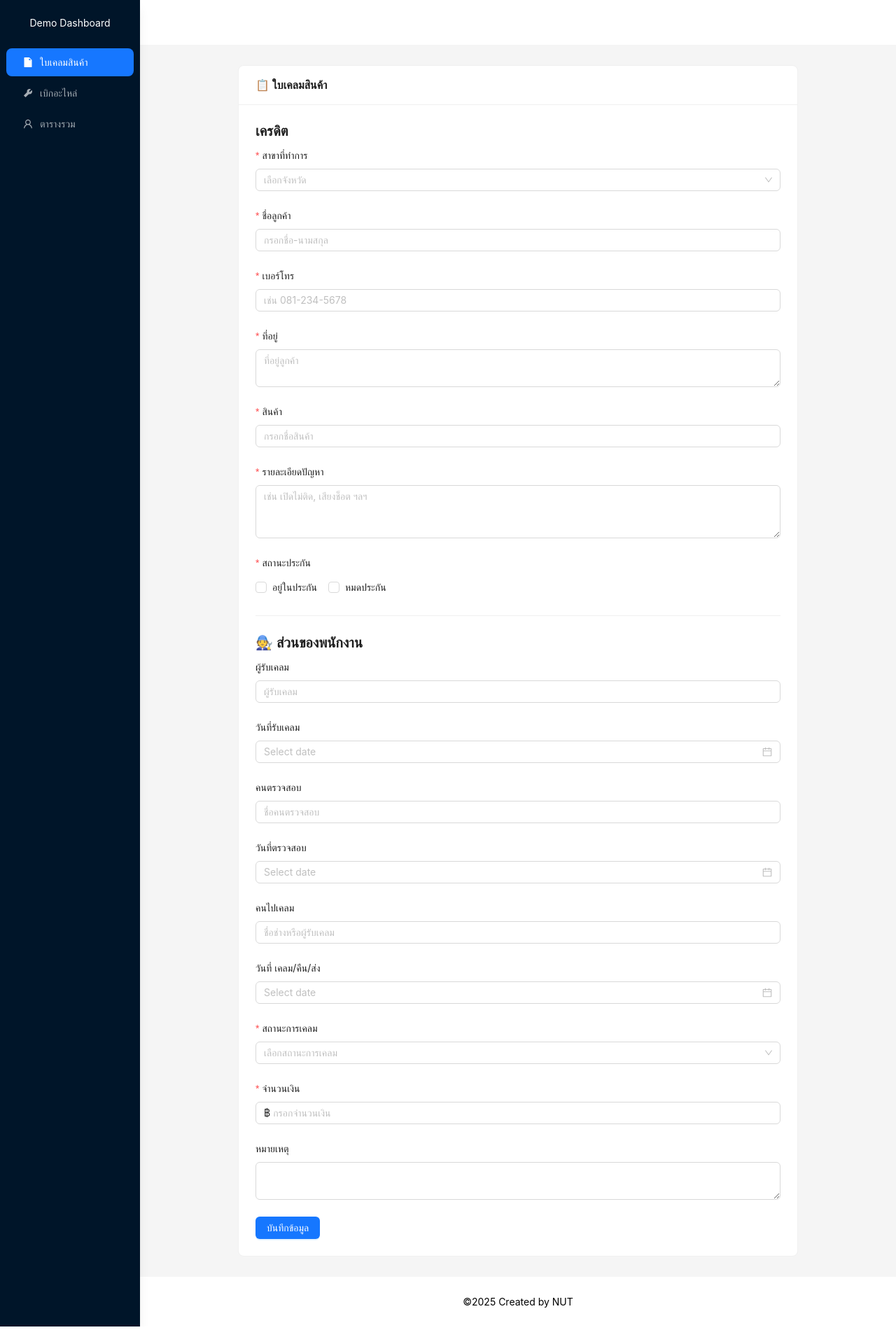
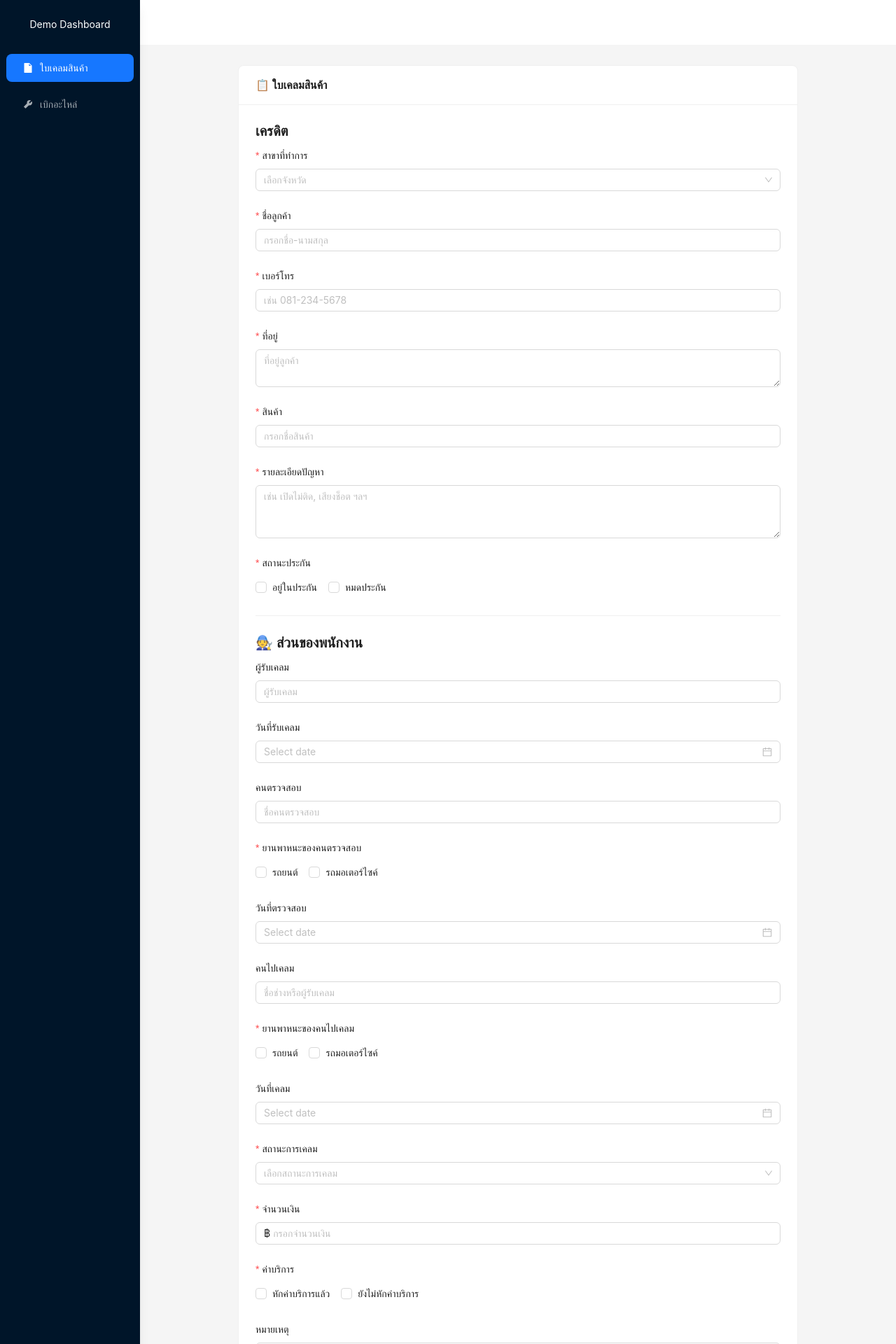
Before and after one commit to TitiphanPong/BumBumProject, a Next.js app: page /dashboard/claimform in a window 1280 px wide. Shown: the top 1920 px of the page at 70% size. Before the commit the page ends 1895 px from the top, so only its background shows below. Built offline with nearby package versions, Linux system fonts and the light colour scheme; no server answers.

Commit message:
2 Menu Update Complete

```diff
--- a/src/app/api/get-claims/route.ts
+++ b/src/app/api/get-claims/route.ts
@@ -2,7 +2,7 @@
 import { NextResponse } from 'next/server';
 
 export async function GET() {
-  const res = await fetch('https://script.google.com/macros/s/AKfycbxwONCRp_3HaD7jY6gmmJnUA9URki5c24d_2-v4KJUpNhmbNsUIEoYZ33-6ciarv4GGRw/exec');
+  const res = await fetch('https://script.google.com/macros/s/AKfycbwzLBKwaHLOKVdEgAyNhdXev9otwQSpxun5GryMYt8UhApsG32qQE9t7qMn8B-2PqJknw/exec');
   const data = await res.json();
   return NextResponse.json(data);
 }
--- a/src/app/api/part-request/route.ts
+++ b/src/app/api/part-request/route.ts
@@ -4,7 +4,7 @@ export async function POST(request: Request) {
   try {
     const body = await request.json();
 
-    const response = await fetch('https://script.google.com/macros/s/AKfycbxwONCRp_3HaD7jY6gmmJnUA9URki5c24d_2-v4KJUpNhmbNsUIEoYZ33-6ciarv4GGRw/exec', {
+    const response = await fetch('https://script.google.com/macros/s/AKfycbwzLBKwaHLOKVdEgAyNhdXev9otwQSpxun5GryMYt8UhApsG32qQE9t7qMn8B-2PqJknw/exec', {
       method: 'POST',
       headers: {
         'Content-Type': 'application/json',
--- a/src/app/api/submit-claim/route.ts
+++ b/src/app/api/submit-claim/route.ts
@@ -4,7 +4,7 @@ export async function POST(request: Request) {
   try {
     const body = await request.json();
 
-    const response = await fetch('https://script.google.com/macros/s/AKfycbxwONCRp_3HaD7jY6gmmJnUA9URki5c24d_2-v4KJUpNhmbNsUIEoYZ33-6ciarv4GGRw/exec', {
+    const response = await fetch('https://script.google.com/macros/s/AKfycbwzLBKwaHLOKVdEgAyNhdXev9otwQSpxun5GryMYt8UhApsG32qQE9t7qMn8B-2PqJknw/exec', {
       method: 'POST',
       headers: {
         'Content-Type': 'application/json',
--- a/src/app/dashboard/components/ClaimForm.tsx
+++ b/src/app/dashboard/components/ClaimForm.tsx
@@ -16,6 +16,9 @@ const ClaimForm = () => {
   const [form] = Form.useForm();
   const [loading, setLoading] = useState(false);
   const [selectedWarranty, setSelectedWarranty] = useState<string[]>([]);
+  const [selectedVehicleClaim, setSelectedVehicleClaim] = useState<string[]>([]);
+  const [selectedVehicleInspector, setSelectedVehicleInspector] = useState<string[]>([]);
+  const [selectedServiceChargeStatus, setSelectedServiceChargeStatus] = useState<string[]>([]);
 
 
 // เชื่อมกับ Google App Script เอาลง Google Sheet
@@ -37,6 +40,9 @@ const ClaimForm = () => {
   message.success('บันทึกข้อมูลเรียบร้อยแล้ว');
   form.resetFields();
   setSelectedWarranty([]);
+  setSelectedVehicleClaim([]);
+  setSelectedVehicleInspector([]);
+  setSelectedServiceChargeStatus([]);
 
   try {
     await fetch('/api/submit-claim', {
@@ -50,14 +56,15 @@ const ClaimForm = () => {
     message.success('บันทึกข้อมูลเรียบร้อยแล้ว');
     form.resetFields();
     setSelectedWarranty([]);
+    setSelectedVehicleClaim([]);
+    setSelectedVehicleInspector([]);
+    setSelectedServiceChargeStatus([]);
   } catch (error) {
     message.error('ส่งข้อมูลผิดพลาด');
   } finally {
     setLoading(false);
   }
   };
-
-
 
   const onWarrantyChange = (checkedValues: any[]) => {
     if (checkedValues.length > 1) {
@@ -66,6 +73,30 @@ const ClaimForm = () => {
     setSelectedWarranty(checkedValues);
     form.setFieldsValue({ warranty: checkedValues });
   };
+
+  const onVehicleClaimChange = (checkedValues: any[]) => {
+    if (checkedValues.length > 1) {
+      checkedValues = [checkedValues[checkedValues.length - 1]];
+    }
+    setSelectedVehicleClaim(checkedValues);
+    form.setFieldsValue({ vehicleClaim: checkedValues });
+  };
+
+  const onVehicleInspectorChange = (checkedValues: any[]) => {
+    if (checkedValues.length > 1) {
+      checkedValues = [checkedValues[checkedValues.length - 1]];
+    }
+    setSelectedVehicleInspector(checkedValues);
+    form.setFieldsValue({ vehicleInspector: checkedValues });
+  };
+
+  const onServiceChargeStatusChange = (checkedValues: any[]) => {
+    if (checkedValues.length > 1) {
+      checkedValues = [checkedValues[checkedValues.length - 1]];
+    }
+    setSelectedServiceChargeStatus(checkedValues);
+    form.setFieldsValue({ serviceChargeStatus: checkedValues });
+  }
 
   return (
     <Card title="📋 ใบเคลมสินค้า" style={{ maxWidth: 800, margin: 'auto' }}>
@@ -130,20 +161,34 @@ const ClaimForm = () => {
         <Form.Item name="inspector" label="คนตรวจสอบ" >
           <Input placeholder="ชื่อคนตรวจสอบ" />
         </Form.Item>
+        <Form.Item name="vehicleInspector" label="ยานพาหนะของคนตรวจสอบ" rules={[{ required: true, message: 'กรุณาเลือกยานพาหนะของคนตรวจสอบ' }]}>
+          <Checkbox.Group value={selectedVehicleInspector} onChange={onVehicleInspectorChange}>
+            <Checkbox value="รถยนต์">รถยนต์</Checkbox>
+            <Checkbox value="รถมอเตอร์ไซค์">รถมอเตอร์ไซค์</Checkbox>
+          </Checkbox.Group>
+        </Form.Item>
         <Form.Item name="inspectionDate" label="วันที่ตรวจสอบ" >
           <DatePicker format="DD/MM/YYYY" style={{ width: '100%' }} />
         </Form.Item>
         <Form.Item name="claimSender" label="คนไปเคลม">
           <Input placeholder="ชื่อช่างหรือผู้รับเคลม" />
         </Form.Item>
-        <Form.Item name="claimDate" label="วันที่ เคลม/คืน/ส่ง" >
+        <Form.Item name="vehicleClaim" label="ยานพาหนะของคนไปเคลม" rules={[{ required: true, message: 'กรุณาเลือกยานพาหนะของคนไปเคลม' }]}>
+          <Checkbox.Group value={selectedVehicleClaim} onChange={onVehicleClaimChange}>
+            <Checkbox value="รถยนต์">รถยนต์</Checkbox>
+            <Checkbox value="รถมอเตอร์ไซค์">รถมอเตอร์ไซค์</Checkbox>
+          </Checkbox.Group>
+        </Form.Item>
+        <Form.Item name="claimDate" label="วันที่เคลม" >
           <DatePicker format="DD/MM/YYYY" style={{ width: '100%' }} />
         </Form.Item>
 
         <Form.Item name="status" label="สถานะการเคลม" rules={[{ required: true, message: 'กรุณาเลือกสถานะการเคลม' }]}>
           <Select placeholder="เลือกสถานะการเคลม" style={{ width: '100%' }}>
-            <Option value="กำลังดำเนินการ">กำลังดำเนินการ</Option>
-            <Option value="เสร็จสิ้น">เสร็จสิ้น</Option>
+            <Option value="ไปเอง">ไปเอง</Option>
+            <Option value="รอเคลม">รอเคลม</Option>
+            <Option value="จบเคลม">จบเคลม</Option>
+            <Option value="ยกเลิกเคลม">ยกเลิกเคลม</Option>
           </Select>
         </Form.Item>
         <Form.Item name="price" label="จำนวนเงิน" rules={[{ required: true, message: 'กรุณากรอกจำนวนเงิน' }]}>
@@ -152,6 +197,14 @@ const ClaimForm = () => {
           prefix="฿"
           type='number' />
         </Form.Item>
+
+        <Form.Item name="serviceChargeStatus" label="ค่าบริการ" rules={[{ required: true, message: 'กรุณาเลือกสถานะค่าบริการ' }]}>
+          <Checkbox.Group value={selectedServiceChargeStatus} onChange={onServiceChargeStatusChange}>
+            <Checkbox value="หักค่าบริการแล้ว">หักค่าบริการแล้ว</Checkbox>
+            <Checkbox value="ยังไม่หักค่าบริการ">ยังไม่หักค่าบริการ</Checkbox>
+          </Checkbox.Group>
+        </Form.Item>
+
         <Form.Item name="note" label="หมายเหตุ">
           <Input.TextArea rows={2} />
         </Form.Item>
--- a/src/app/dashboard/components/Sidebar.tsx
+++ b/src/app/dashboard/components/Sidebar.tsx
@@ -7,35 +7,63 @@ import {
   ToolFilled,
 } from '@ant-design/icons';
 import Link from 'next/link';
-// import '/globals.css';
+import { usePathname } from 'next/navigation';
+import { useState } from 'react';
+import { useEffect } from 'react';
+
 
 const { Sider } = Layout;
 
-const items = [
-  {
-    key: '1',
+export default function Sidebar () {
+  const pathname = usePathname();
+  const [selectedKey, setSelectedKey] = useState<string>('');
+  const [collapsed, setCollapsed] = useState(false);
+
+  useEffect(() => {
+    setSelectedKey(pathname);
+  }, [pathname]);
+
+  const items = [
+    {
+    key: '/dashboard/claimform',
     icon: <FileFilled />,
     label: <Link href="/dashboard/claimform">ใบเคลมสินค้า</Link>,
   },
   {
-    key: '2',
+    key: '/dashboard/sparepartform',
     icon: <ToolFilled />,
     label: <Link href="/dashboard/sparepartform">เบิกอะไหล่</Link>,
   },
-  {
-    key: '3',
-    icon: <UserOutlined />,
-    label: <Link href="/dashboard/tableAll">ตารางรวม</Link>,
-  },
 ];
 
-export default function Sidebar() {
   return (
-    <Sider collapsedWidth="0" breakpoint="lg" className="bg-white shadow-lg" style={{ background: '#001529' , padding: '0 5px'}}>
-      <div className="logo" style={{ color: 'white', textAlign: 'center', padding: '22px' }}>
-        Demo Dashboard
-      </div>
-      <Menu theme="dark" mode="inline" defaultSelectedKeys={['1']} items={items} />
+
+<Sider
+      onCollapse={(value) => setCollapsed(value)}
+      breakpoint="md" // ยุบอัตโนมัติเมื่อหน้าจอ < 768px
+      collapsedWidth={80} // แสดงเป็น icon อย่างเดียว
+      className="shadow-lg"
+      style={{ background: '#001529', padding: '0 5px', minHeight: '100vh' }}
+    >
+      {!collapsed && (
+        <div style={{ color: 'white', textAlign: 'center', padding: '24px' }}>
+          Demo Dashboard
+        </div>
+      )}
+      <Menu
+        theme="dark"
+        mode="inline"
+        selectedKeys={[selectedKey]}
+        items={items}
+        style={{
+          display : 'flex',
+          flexDirection : 'column',
+          justifyContent : 'flex-start',
+          gap: collapsed ? 12 : 4,
+          marginTop: collapsed ? 80 : 0,
+        }}
+      />
     </Sider>
+
   );
 }
--- a/src/app/dashboard/sparepartform/page.tsx
+++ b/src/app/dashboard/sparepartform/page.tsx
@@ -1,10 +1,10 @@
 import React from 'react';
-import SparePartForm from '../components/SparePartForm';
+import TableAllPage from '../tableAll/page';
 
-export default function ClaimFormPage() {
+export default function SparePartForm_Edit() {
   return (
-  <div>
-        <SparePartForm />
-  </div>
+    <div>
+      <TableAllPage />
+    </div>
   );
 }
--- a/src/app/globals.css
+++ b/src/app/globals.css
@@ -32,3 +32,11 @@ body {
 .sidebar-shadow {
   box-shadow: 4px 0 10px rgba(0, 0, 0, 0.1);
 }
+
+
+/* ปรับให้ข้อความหายไปเมื่อหน้าจอเล็ก */
+@media (max-width: 768px) {
+  .refresh-text {
+    display: none;
+  }
+}
```
Also changed, not shown: src/app/dashboard/components/CrudTable.tsx (+10 -11 lines), src/app/dashboard/components/SparePartForm.tsx (+4 -9 lines), src/app/dashboard/tableAll/page.tsx (+26 -7 lines).
